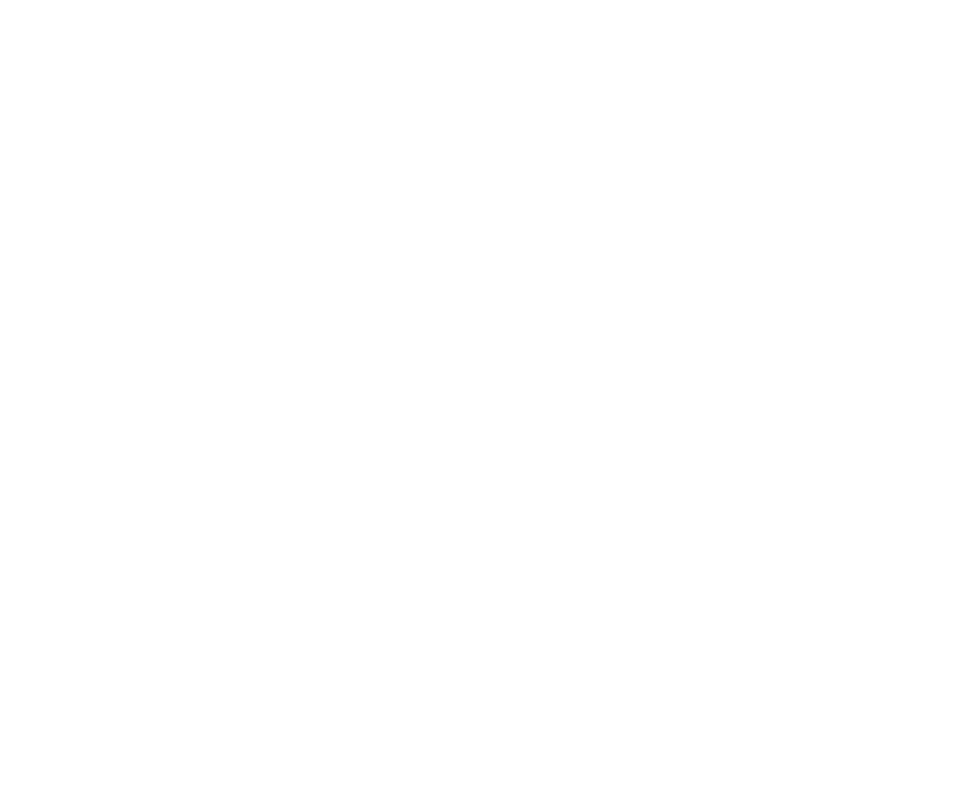
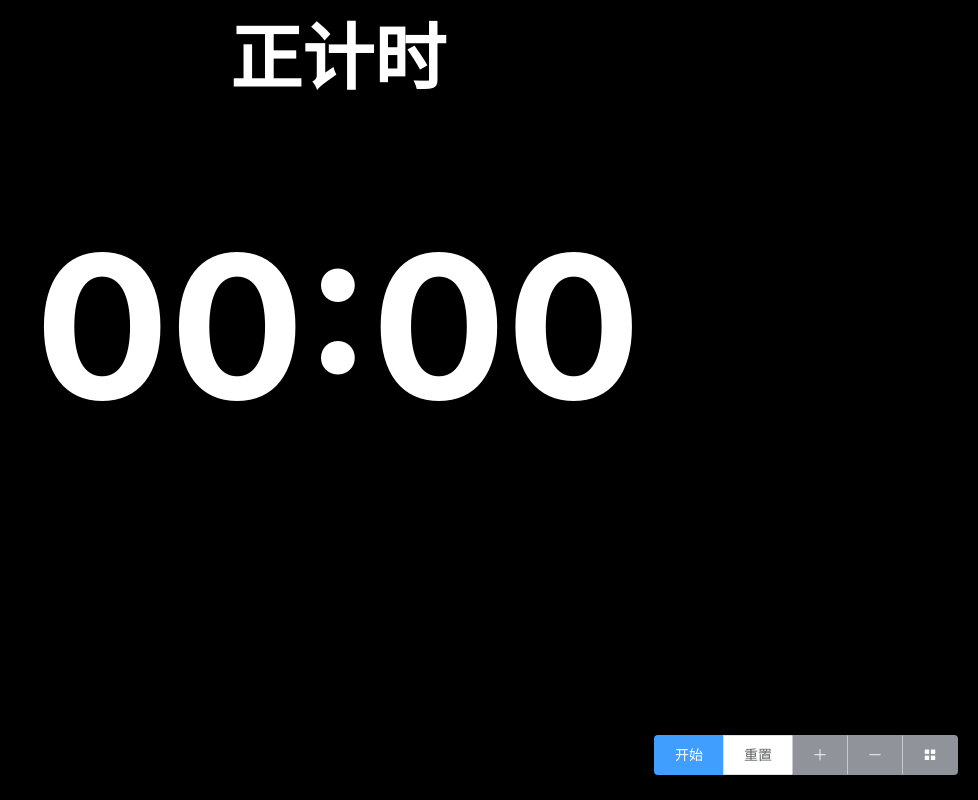
Before and after one commit to llccing/navigation, a Nuxt app: page /demo/timerAsc in a window 1280 px wide. Before the commit this address had no page. Shown: the whole page, without its empty margins (302-1280 px from the left). Built offline with nearby package versions, Linux system fonts and the light colour scheme.

Commit message:
update 增加正计时

```diff
--- a/pages/demo/timer.vue
+++ b/pages/demo/timerAsc.vue
@@ -1,30 +1,8 @@
 <template>
   <div class="about-timer">
-    <div v-show="showTime" class="wrap">
-      <h1 style="text-align: center;">计时器</h1>
-      <table>
-        <tr>
-          <td>分钟</td>
-          <td>秒</td>
-          <td></td>
-          <tr>
-            <td>
-              <el-input type="number" v-model="minutes" min="0" max="59"></el-input>
-            </td>
-            <td>
-              <el-input type="number" v-model="seconds" min="0" max="59"></el-input>
-            </td>
-            <td>
-              <el-button type="primary" @click="autoSetTime('set')">设定时间</el-button>
-              <el-button type="info" @click="autoSetTime(10)">10分钟</el-button>
-              <el-button type="info" @click="autoSetTime(30)">30分钟</el-button>
-            </td>
-          </tr>
-      </table>
-    </div>
 
-    <div v-show="!showTime" class="show">
-      <h2 style="text-align: center;">计时器</h2>
+    <div class="show">
+      <h2 style="text-align: center;">正计时</h2>
       <div class="show-time" :style="{'font-size': `${fontSize}px`}">
         <h1>
           <span>{{showMinutes}}</span>
@@ -39,6 +17,7 @@
           <el-button @click="resetTime">重置</el-button>
           <el-button @click="fontSizePlus" type="info" icon="el-icon-plus"></el-button>
           <el-button @click="fontSizeMinus" type="info" icon="el-icon-minus"></el-button>
+          <el-button @click="toIndex" type="info" icon="el-icon-menu"></el-button>
         </el-button-group>
 
       </div>
@@ -55,43 +34,14 @@
   data() {
     return {
       timeInterval: '',
-      time: '',
-      minutes: '',
-      seconds: '',
+      minutes: 0,
+      seconds: 0,
       // 是否在计时中
       doing: false,
-      showTime: true,
       fontSize: 100,
     }
   },
   methods: {
-    // 播放声音
-    startAudio() {
-      let audioEle = document.getElementById('audioEle')
-      audioEle.play()
-    },
-
-    // 时间设定
-    autoSetTime(minutes) {
-      if (minutes === 'set') {
-        if (!this.minutes && !this.seconds) {
-          this.$notify.error({
-            title: '提示',
-            message: '时间不能空',
-          })
-        } else {
-          this.showTime = false
-        }
-        return
-      }
-
-      let totalSeconds = minutes * 60
-
-      this.minutes = Number.parseInt(totalSeconds / 60, 10)
-      this.seconds = totalSeconds % 60
-      this.showTime = false
-    },
-
     // 开始计时
     startTime() {
       this.doing = !this.doing
@@ -105,24 +55,10 @@
 
       let totalSeconds = this.minutes * 60 + Number.parseInt(this.seconds)
 
-      if(totalSeconds===0){
-        return;
-      }
-
       this.timeInterval = setInterval(() => {
-        totalSeconds--
+        totalSeconds++
         this.minutes = Number.parseInt(totalSeconds / 60, 10)
         this.seconds = totalSeconds % 60
-        if (totalSeconds === 0) {
-          this.$notify({
-            title: '提示',
-            type: 'info',
-            message: '时间已到！',
-          })
-          this.doing = false
-          clearInterval(this.timeInterval)
-          this.startAudio()
-        }
       }, 1000)
     },
 
@@ -136,7 +72,6 @@
 
     // 重置时间
     resetTime() {
-      this.showTime = true
       this.minutes = 0
       this.seconds = 0
       this.doing = false
@@ -144,21 +79,24 @@
     },
 
     fontSizePlus() {
-      this.fontSize+=10
+      this.fontSize += 10
     },
     fontSizeMinus() {
-      this.fontSize-=10
+      this.fontSize -= 10
     },
+    toIndex(){
+      this.$router.push('/')
+    }
   },
   computed: {
     showMinutes() {
-      if (this.minutes < 10) {
+      if (Number.parseInt(this.minutes) < 10) {
         return `0${this.minutes}`
       }
       return this.minutes
     },
     showSeconds() {
-      if (this.seconds < 10) {
+      if (Number.parseInt(this.seconds) < 10) {
         return `0${this.seconds}`
       }
       return this.seconds
--- /dev/null
+++ b/pages/demo/timerDesc.vue
@@ -0,0 +1,249 @@
+<template>
+  <div class="about-timer">
+    <div v-show="showTime" class="wrap">
+      <h1 style="text-align: center;">倒计时</h1>
+      <table>
+        <tr>
+          <td>分钟</td>
+          <td>秒</td>
+          <td></td>
+          <tr>
+            <td>
+              <el-input type="number" v-model="minutes" min="0" max="59"></el-input>
+            </td>
+            <td>
+              <el-input type="number" v-model="seconds" min="0" max="59"></el-input>
+            </td>
+            <td>
+              <el-button type="primary" @click="autoSetTime('set')">设定时间</el-button>
+              <el-button type="info" @click="autoSetTime(10)">10分钟</el-button>
+              <el-button type="info" @click="autoSetTime(30)">30分钟</el-button>
+            </td>
+          </tr>
+      </table>
+    </div>
+
+    <div v-show="!showTime" class="show">
+      <h2 style="text-align: center;">计时器</h2>
+      <div class="show-time" :style="{'font-size': `${fontSize}px`}">
+        <h1>
+          <span>{{showMinutes}}</span>
+          <span class="point">:</span>
+          <span>{{showSeconds}}</span>
+        </h1>
+      </div>
+      <div class="btn-wrap">
+        <el-button-group>
+          <el-button v-if="!doing" type="primary" @click="startTime">开始</el-button>
+          <el-button v-else type="primary" @click="pauseTime">暂停</el-button>
+          <el-button @click="resetTime">重置</el-button>
+          <el-button @click="fontSizePlus" type="info" icon="el-icon-plus"></el-button>
+          <el-button @click="fontSizeMinus" type="info" icon="el-icon-minus"></el-button>
+          <el-button @click="toIndex" type="info" icon="el-icon-menu"></el-button>
+        </el-button-group>
+
+      </div>
+    </div>
+
+    <audio style="display: none;" id="audioEle" controls preload="auto">
+      <source src="../../assets/timer.alert.mp3" /> sorry，您的浏览器不支持audio标签，您可以试试Chrome浏览器。
+    </audio>
+  </div>
+</template>
+<script>
+export default {
+  name: 'timer',
+  data() {
+    return {
+      timeInterval: '',
+      time: '',
+      minutes: '',
+      seconds: '',
+      // 是否在计时中
+      doing: false,
+      showTime: true,
+      fontSize: 100,
+    }
+  },
+  methods: {
+    // 播放声音
+    startAudio() {
+      let audioEle = document.getElementById('audioEle')
+      audioEle.play()
+    },
+
+    // 时间设定
+    autoSetTime(minutes) {
+      if (minutes === 'set') {
+        if (!this.minutes && !this.seconds) {
+          this.$notify.error({
+            title: '提示',
+            message: '时间不能空',
+          })
+        } else {
+          this.showTime = false
+        }
+        return
+      }
+
+      let totalSeconds = minutes * 60
+
+      this.minutes = Number.parseInt(totalSeconds / 60, 10)
+      this.seconds = totalSeconds % 60
+      this.showTime = false
+    },
+
+    // 开始计时
+    startTime() {
+      this.doing = !this.doing
+
+      if (!this.minutes) {
+        this.minutes = 0
+      }
+      if (!this.seconds) {
+        this.seconds = 0
+      }
+
+      let totalSeconds = this.minutes * 60 + Number.parseInt(this.seconds)
+
+      if(totalSeconds===0){
+        return;
+      }
+
+      this.timeInterval = setInterval(() => {
+        totalSeconds--
+        this.minutes = Number.parseInt(totalSeconds / 60, 10)
+        this.seconds = totalSeconds % 60
+        if (totalSeconds === 0) {
+          this.$notify({
+            title: '提示',
+            type: 'info',
+            message: '时间已到！',
+          })
+          this.doing = false
+          clearInterval(this.timeInterval)
+          this.startAudio()
+        }
+      }, 1000)
+    },
+
+    // 暂停计时
+    pauseTime() {
+      this.doing = !this.doing
+      if (!this.doing) {
+        clearInterval(this.timeInterval)
+      }
+    },
+
+    // 重置时间
+    resetTime() {
+      this.showTime = true
+      this.minutes = 0
+      this.seconds = 0
+      this.doing = false
+      clearInterval(this.timeInterval)
+    },
+
+    fontSizePlus() {
+      this.fontSize+=10
+    },
+    fontSizeMinus() {
+      this.fontSize-=10
+    },
+
+    toIndex(){
+      this.$router.push('/')
+    }
+  },
+  computed: {
+    showMinutes() {
+      if (this.minutes < 10) {
+        return `0${this.minutes}`
+      }
+      return this.minutes
+    },
+    showSeconds() {
+      if (this.seconds < 10) {
+        return `0${this.seconds}`
+      }
+      return this.seconds
+    },
+  },
+
+  mounted() {
+    let audioEle = document.getElementById('audioEle')
+    document.addEventListener('touchstart', function() {
+      audioEle.muted = true
+      audioEle.play()
+
+      audioEle.addEventListener('ended', function() {
+        audioEle.muted = false
+      })
+    })
+  },
+}
+</script>
+<style>
+.about-timer {
+  position: absolute;
+  top: 0;
+  bottom: 0;
+  left: 0;
+  right: 0;
+}
+.wrap {
+  width: 600px;
+  margin: 0 auto;
+  text-align: center;
+  text-align: -webkit-center;
+  margin-top: 200px;
+}
+
+table tr td {
+  text-align: center;
+  font-size: 24px;
+}
+.el-input__inner {
+  font-size: 24px;
+}
+
+.show {
+  background: #000;
+  color: #fff;
+  font-weight: 600;
+  font-size: 48px;
+  position: absolute;
+  bottom: 0;
+  top: 0;
+  margin: 0 auto;
+  width: 100%;
+  text-align: center;
+}
+
+.show-time {
+  margin-top: 100px;
+}
+
+.show-time .point {
+  position: relative;
+  bottom: 5px;
+}
+
+.show-time {
+  font-size: 120px;
+}
+
+@keyframes blink {
+  50% {
+    color: transparent;
+  }
+}
+
+.btn-wrap {
+  position: absolute;
+  bottom: 20px;
+  right: 20px;
+  width: 100%;
+  text-align: right;
+}
+</style>
--- a/pages/index.vue
+++ b/pages/index.vue
@@ -10,7 +10,8 @@
       </h2>
       <div class="links">
 
-        <a href="/demo/timer" class="button--green">计时器</a>
+        <a href="/demo/timerDesc" class="button--green">倒计时</a>
+        <a href="/demo/timerAsc" class="button--green">正计时</a>
       </div>
     </div>
   </section>
```
